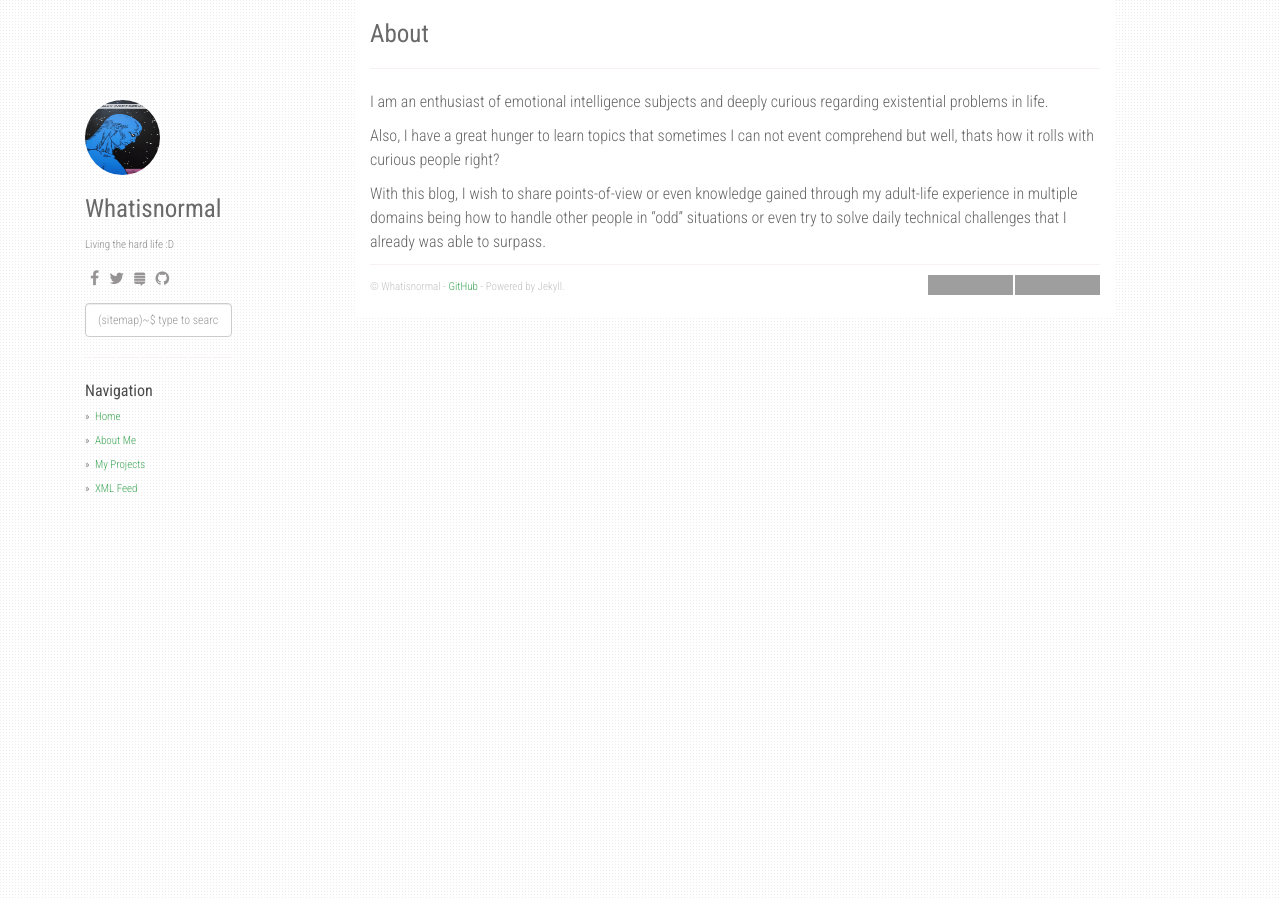
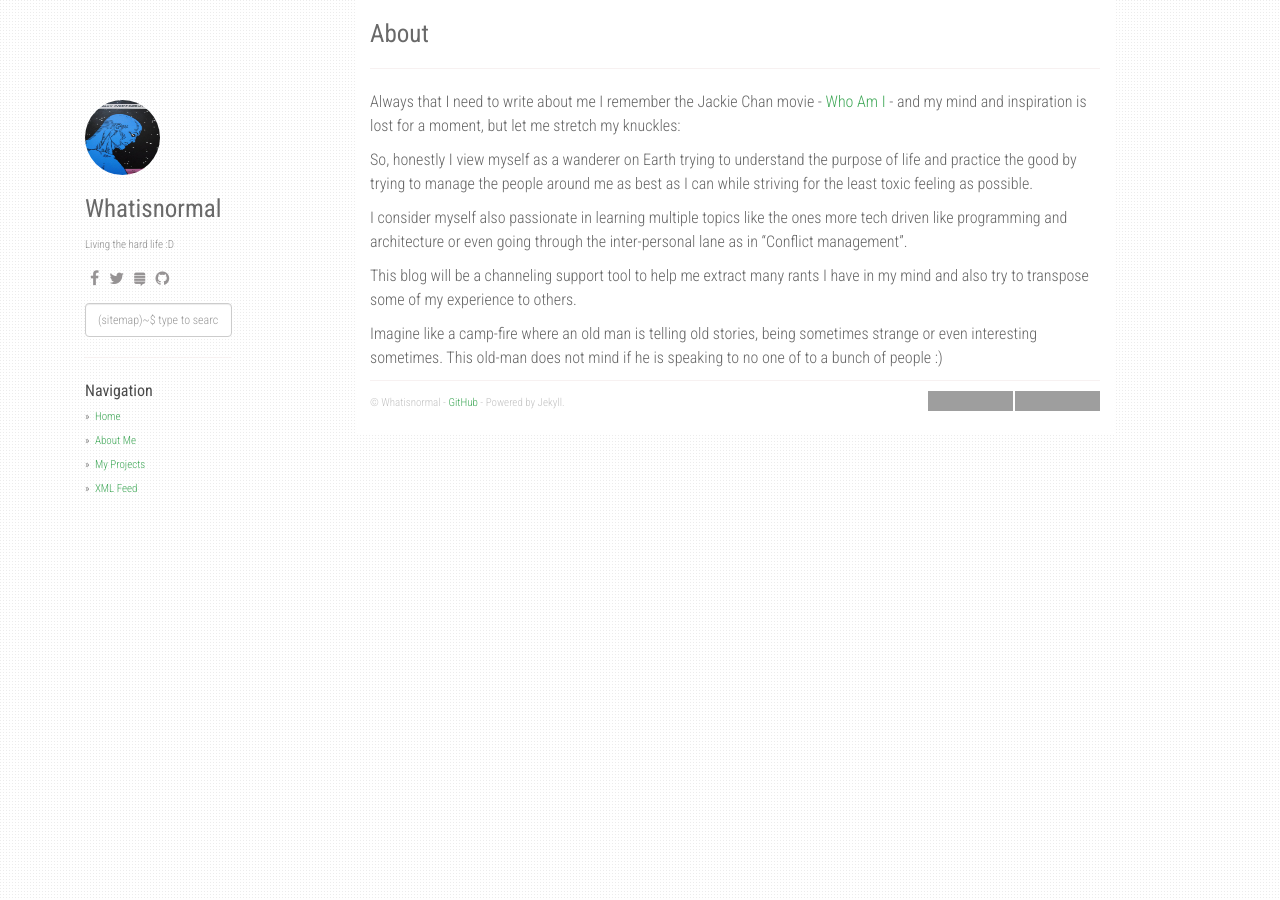
Before and after one commit to agusmakmun/agusmakmun.github.io, a Jekyll site: the page built from about.md, in a window 1280 px wide. Built offline with Jekyll 4.4.1, drawn with Linux system fonts in a browser that asks for light colours; nearby versions of some CDN libraries; grey boxes are pictures that could not be loaded.

```diff
--- a/about.md
+++ b/about.md
@@ -4,8 +4,12 @@
 permalink: /about/
 ---
 
-I am an enthusiast of emotional intelligence subjects and deeply curious regarding existential problems in life.
+Always that I need to write about me I remember the Jackie Chan movie - [Who Am I](https://www.imdb.com/title/tt0127357/)  - and my mind and inspiration is lost for a moment, but let me stretch my knuckles:
 
-Also, I have a great hunger to learn topics that sometimes I can not event comprehend but well, thats how it rolls with curious people right?
+So, honestly I view myself as a wanderer on Earth trying to understand the purpose of life and practice the good by trying to manage the people around me as best as I can while striving for the least toxic feeling as possible.
 
-With this blog, I wish to share points-of-view or even knowledge gained through my adult-life experience in multiple domains being how to handle other people in "odd" situations or even try to solve daily technical challenges that I already was able to surpass.
+I consider myself also passionate in learning multiple topics  like the ones more tech driven like programming and architecture or even going through the inter-personal lane as in "Conflict management".
+
+This blog will be a channeling support tool to help me extract many rants I have in my mind and also try to transpose some of my experience to others.
+
+Imagine like a camp-fire where an old man is telling old stories, being sometimes strange or even interesting sometimes. This old-man does not mind if he is speaking to no one of to a bunch of people :)
```
Also changed, not shown: README.md.
